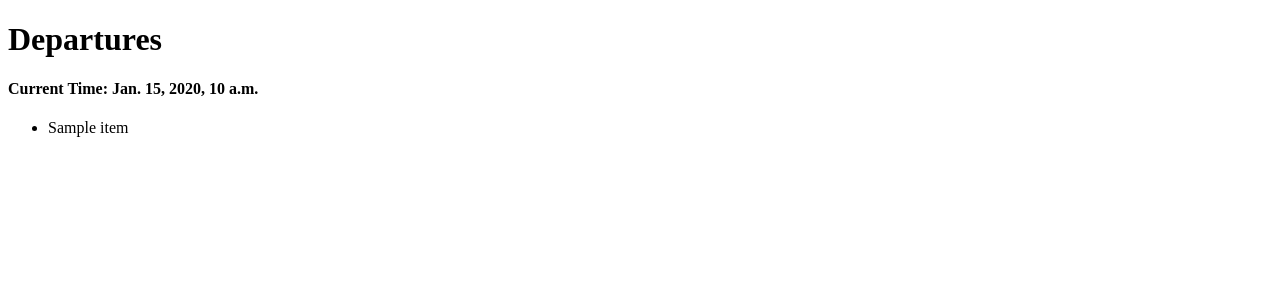
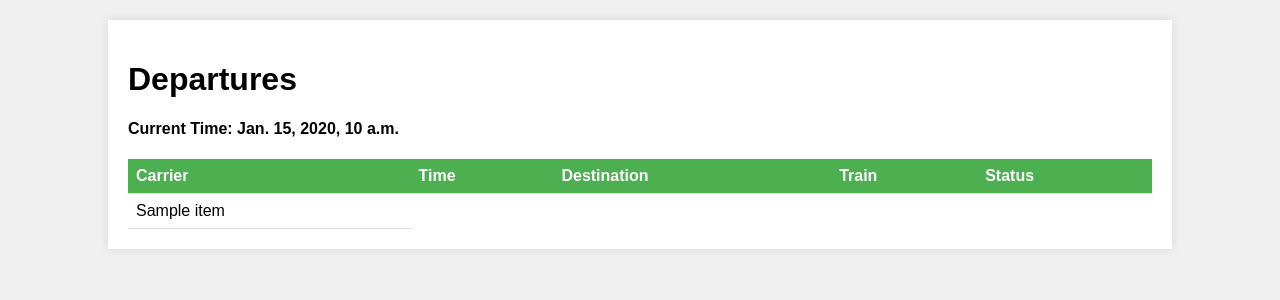
Before and after one commit to web3technologies/commuter_rail_departure, a Django app: template src/commuter_rail_departure_departures/templates/commuter_rail_departure_departures/departures.html in a window 1280 px wide. Shown: the top 300 px of the page. Run offline with Django 5.2, Linux system fonts and the light colour scheme; the template is opened without the code that fills it: most values are stand-ins (such as "Sample title", 1, 10 or a date in 2020).

Commit message:
update html to make it more user friendly

```diff
--- a/src/commuter_rail_departure_departures/templates/commuter_rail_departure_departures/departures.html
+++ b/src/commuter_rail_departure_departures/templates/commuter_rail_departure_departures/departures.html
@@ -2,19 +2,62 @@
 <html lang="en">
 <head>
     <meta charset="UTF-8">
-    <title>Display List</title>
+    <title>Departures</title>
+    <style>
+        body {
+            font-family: Arial, sans-serif;
+            margin: 0;
+            padding: 0;
+            background-color: #f0f0f0;
+        }
+        .container {
+            width: 80%;
+            margin: 20px auto;
+            background-color: #fff;
+            padding: 20px;
+            box-shadow: 0 0 10px rgba(0, 0, 0, 0.1);
+        }
+        table {
+            width: 100%;
+            border-collapse: collapse;
+            margin-top: 20px;
+        }
+        th, td {
+            text-align: left;
+            padding: 8px;
+            border-bottom: 1px solid #ddd;
+        }
+        th {
+            background-color: #4CAF50;
+            color: white;
+        }
+
+        tr {
+            cursor: pointer;
+        }
+        tr:hover {background-color: #f5f5f5;}
+    </style>
 </head>
 <body>
-    <h1>Departures</h1>
-    <h4>Current Time: {{ eastern_time }} </h4>
-    <ul>
-        {% for sublist in departures %}
-            <li>
+    <div class="container">
+        <h1>Departures</h1>
+        <h4>Current Time: {{ eastern_time }}</h4>
+        <table>
+            <tr>
+                <th>Carrier</th>
+                <th>Time</th>
+                <th>Destination</th>
+                <th>Train</th>
+                <th>Status</th>
+            </tr>
+            {% for sublist in departures %}
+            <tr>
                 {% for item in sublist %}
-                    {{ item }}{% if not forloop.last %}, {% endif %}
+                <td>{{ item }}</td>
                 {% endfor %}
-            </li>
-        {% endfor %}
-    </ul>
+            </tr>
+            {% endfor %}
+        </table>
+    </div>
 </body>
 </html>
--- a/src/commuter_rail_departure_departures/test_data.py
+++ b/src/commuter_rail_departure_departures/test_data.py
@@ -20,11 +20,11 @@ def get_data():
         schedules = client.get_schedules(stop.id, route.id)
         trip_id_to_schedule_mapping = {schedule.trip_id: schedule for schedule in schedules}
         for prediction in predictions:
+            print(prediction.departure_time)
             if prediction.departure_time is None:
                 continue
             vehicle = client.get_vehicle(prediction.vehicle_id)
             trip = client.get_trip(prediction.trip_id)
-
             if prediction.trip_id in trip_id_to_schedule_mapping:
                 scheduled_departure = trip_id_to_schedule_mapping[prediction.trip_id].departure_time
                 time_diff = prediction.departure_time - scheduled_departure
```
